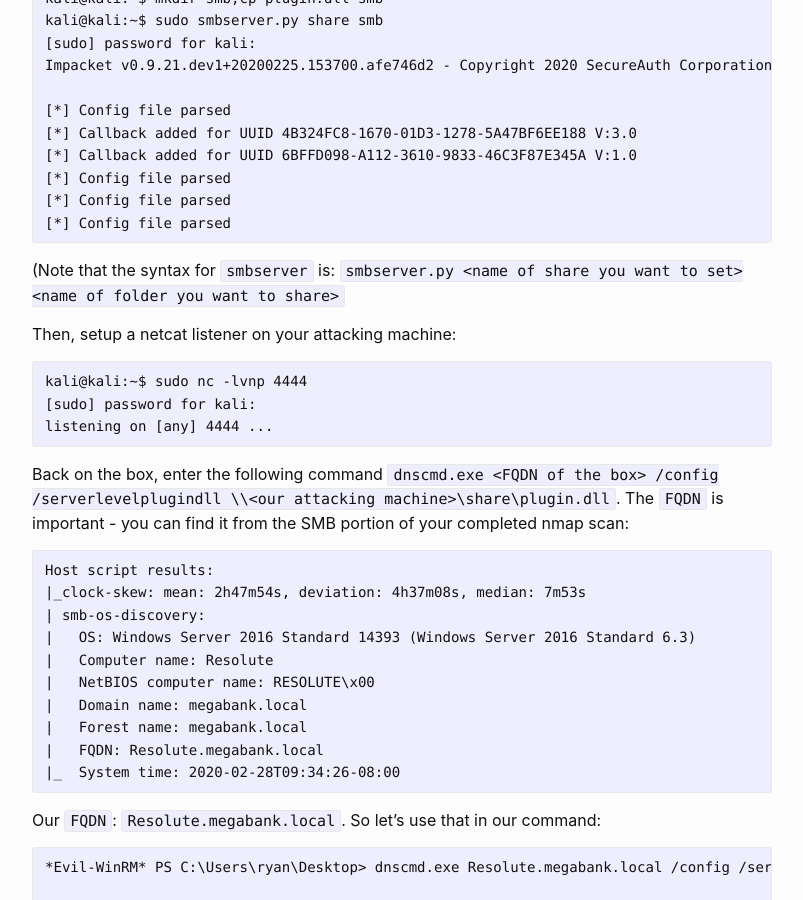
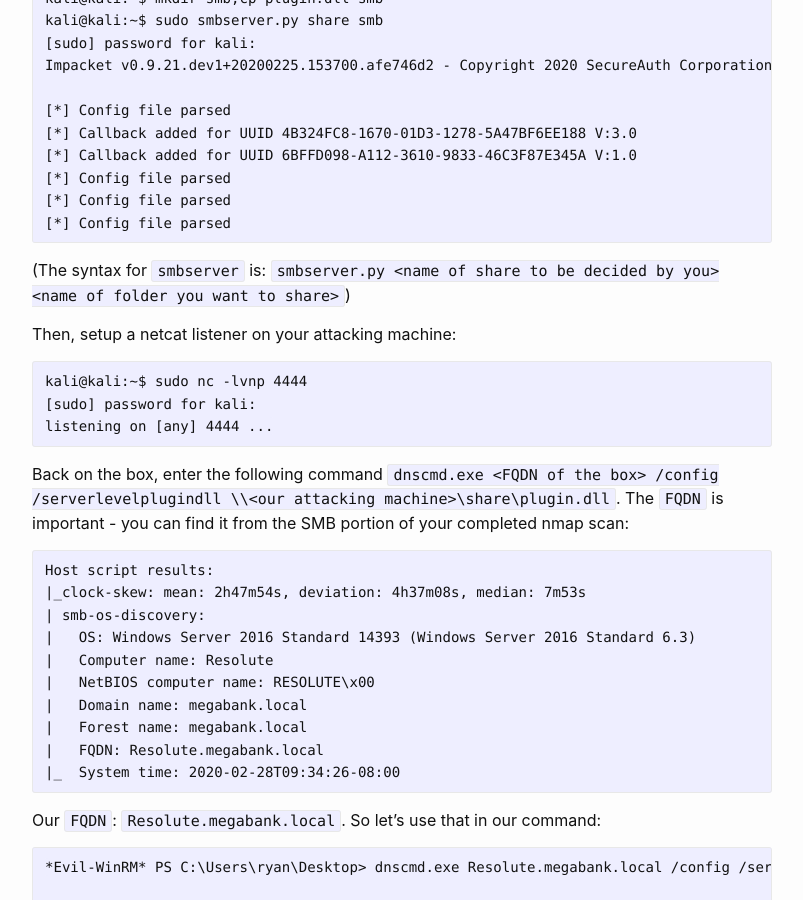
Before and after one commit to ongyuann/ongyuann.github.io, a Jekyll site: the page built from _posts/2020-05-31-htb-resolute.md, in a window 1280 px wide and 900 px high, scrolled down 15956 px. Shown: the whole window, without its empty margins (238-1041 px from the left). Built offline with Jekyll 4.4.1, drawn with Linux system fonts in a browser that asks for light colours.

Commit message:
Update 2020-05-31-htb-resolute.md

````diff
--- a/_posts/2020-05-31-htb-resolute.md
+++ b/_posts/2020-05-31-htb-resolute.md
@@ -692,7 +692,7 @@ Impacket v0.9.21.dev1+20200225.153700.afe746d2 - Copyright 2020 SecureAuth Corpo
 [*] Config file parsed
 [*] Config file parsed
 ```
-(Note that the syntax for `smbserver` is: `smbserver.py <name of share you want to set> <name of folder you want to share>`
+(The syntax for `smbserver` is: `smbserver.py <name of share to be decided by you> <name of folder you want to share>`)
 
 
 Then, setup a netcat listener on your attacking machine:
````
